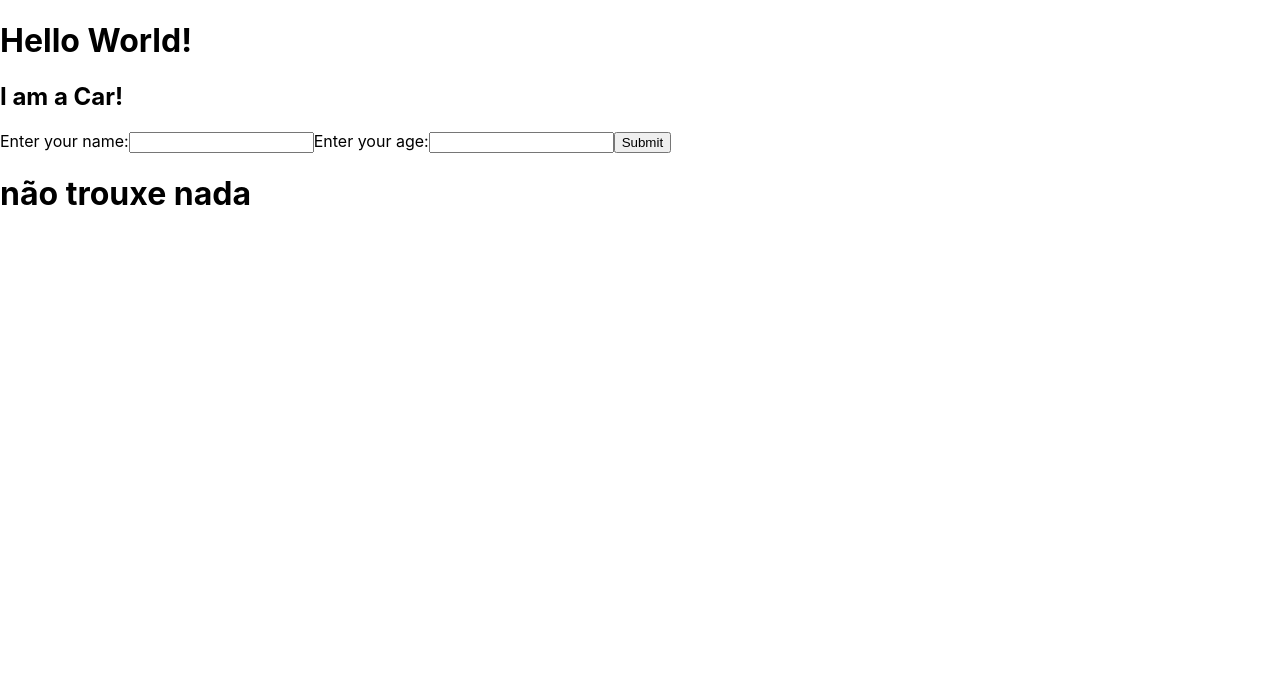
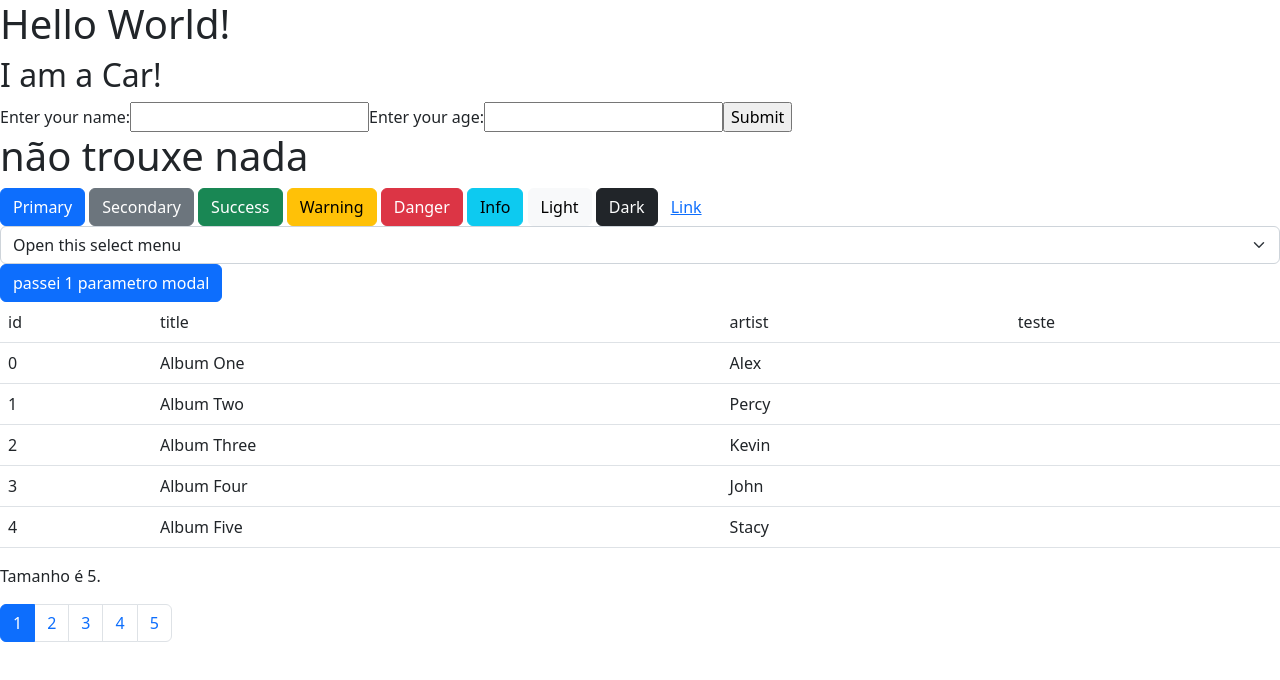
Before and after one commit to eduarauj0/reactWeb, a React (Create React App) app: page / in a window 1280 px wide. Shown: the top 680 px of the page. Built offline with nearby package versions, Linux system fonts and the light colour scheme; no server answers.

Commit message:
Signed-off-by: EDUARDO FRANCISCO ARAUJO <s17072@sescpr.com.br>

```diff
--- a/package.json
+++ b/package.json
@@ -7,7 +7,9 @@
     "@testing-library/react": "^13.4.0",
     "@testing-library/user-event": "^13.5.0",
     "axios": "^1.3.4",
+    "bootstrap": "^5.2.3",
     "react": "^18.2.0",
+    "react-bootstrap": "^2.7.2",
     "react-dom": "^18.2.0",
     "react-scripts": "5.0.1",
     "web-vitals": "^2.1.4"
--- a/src/App.js
+++ b/src/App.js
@@ -4,6 +4,10 @@ import Car from './teste';
 import Login from './login';
 import Formulario from './formulario';
 import Ajax from './ajax';
+import Bootstrap from './bootstrap';
+import Popup from './popup';
+import Grid from './grid';
+
 
 function App() {
   return (
@@ -12,6 +16,9 @@ function App() {
 	  <div><Car brand="Ford" /></div>
 	  <div><Formulario/></div>
 	  <div><Ajax/></div>
+	  <div><Bootstrap/></div>
+	  <div><Popup parametro1="passei 1 parametro"/></div>
+	  <div><Grid /></div>
     </div>
   );
 }
--- /dev/null
+++ b/src/bootstrap.js
@@ -0,0 +1,29 @@
+import Button from 'react-bootstrap/Button';
+import { useState } from 'react';
+import ReactDOM from 'react-dom/client';
+import Form from 'react-bootstrap/Form';
+
+function Bootstrap() {
+
+  return (
+	<div>
+		  <Button variant="primary">Primary</Button>{' '}
+		  <Button variant="secondary">Secondary</Button>{' '}
+		  <Button variant="success">Success</Button>{' '}
+		  <Button variant="warning">Warning</Button>{' '}
+		  <Button variant="danger">Danger</Button>{' '}
+		  <Button variant="info">Info</Button>{' '}
+		  <Button variant="light">Light</Button>{' '}
+		  <Button variant="dark">Dark</Button>
+		  <Button variant="link">Link</Button>
+		<Form.Select aria-label="Default select example">
+		  <option>Open this select menu</option>
+		  <option value="1">One</option>
+		  <option value="2">Two</option>
+		  <option value="3">Three</option>
+		</Form.Select>
+	</div>
+  )
+}
+
+export default Bootstrap;
--- /dev/null
+++ b/src/colunas.js
@@ -0,0 +1,13 @@
+
+function Colunas({data,colunas}) {
+
+  return (
+	<tr >
+		{colunas.map(col =>
+			<td>{data[col['nome']]}</td>
+		)}
+	</tr>
+  );
+}
+
+export default Colunas;
--- /dev/null
+++ b/src/grid.js
@@ -0,0 +1,69 @@
+import Table from 'react-bootstrap/Table';
+import Colunas from './colunas';
+import HeadGrid from './headGrid';
+import Pagination from 'react-bootstrap/Pagination';
+
+function Grid() {
+	const colunas = [{nome:'id'},{nome:'title'},{nome:'artist'},{nome:'teste'}];
+	const albums = [
+    {
+      id: 0,
+      title: 'Album One',
+      artist: 'Alex'
+    },
+    {
+      id: 1,
+      title: 'Album Two',
+      artist: 'Percy'
+    },
+    {
+      id: 2,
+      title: 'Album Three',
+      artist: 'Kevin'
+    },
+    {
+      id: 3,
+      title: 'Album Four',
+      artist: 'John'
+    },
+    {
+      id: 4,
+      title: 'Album Five',
+      artist: 'Stacy'
+    }
+  ];
+  const length = albums.length;
+  let active = 1;
+  let items = [];
+
+  for (let number = 1; number <= 5; number++) {
+				  items.push(
+					<Pagination.Item key={number} active={number === active}>
+					  {number}
+					</Pagination.Item>,
+				  );
+				}
+
+
+
+  return (
+  <div>
+		<Table responsive>
+		  <thead>
+			<HeadGrid colunas={colunas} />
+		  </thead>
+		  <tbody>
+				{albums.map(item =>
+					<Colunas data={item} colunas={colunas} />
+				)}
+		  </tbody>
+		</Table>
+
+                <p>Tamanho é { length }.</p>
+				<Pagination>{items}</Pagination>
+            </div>
+
+  );
+}
+
+export default Grid;
--- /dev/null
+++ b/src/headGrid.js
@@ -0,0 +1,13 @@
+
+function HeadGrid({colunas}) {
+
+  return (
+	<tr >
+		{colunas.map(col =>
+			<td>{col['nome']}</td>
+		)}
+	</tr>
+  );
+}
+
+export default HeadGrid;
--- a/src/index.js
+++ b/src/index.js
@@ -3,6 +3,11 @@ import ReactDOM from 'react-dom/client';
 import './index.css';
 import App from './App';
 import reportWebVitals from './reportWebVitals';
+
+// Bootstrap CSS
+import "bootstrap/dist/css/bootstrap.min.css";
+// Bootstrap Bundle JS
+import "bootstrap/dist/js/bootstrap.bundle.min";
 
 
 const root = ReactDOM.createRoot(document.getElementById('root'));
--- /dev/null
+++ b/src/popup.js
@@ -0,0 +1,35 @@
+import React, { useState } from 'react';
+import Button from 'react-bootstrap/Button';
+import Modal from 'react-bootstrap/Modal';
+
+function Popup(props) {
+  const [show, setShow] = useState(false);
+
+  const handleClose = () => setShow(false);
+  const handleShow = () => setShow(true);
+
+  return (
+    <>
+      <Button variant="primary" onClick={handleShow}>
+        {props.parametro1} modal
+      </Button>
+
+      <Modal show={show} onHide={handleClose} animation={false} centered>
+        <Modal.Header closeButton>
+          <Modal.Title>Modal heading</Modal.Title>
+        </Modal.Header>
+        <Modal.Body>Woohoo, you're reading this text in a modal!</Modal.Body>
+        <Modal.Footer>
+          <Button variant="secondary" onClick={handleClose}>
+            Close
+          </Button>
+          <Button variant="primary" onClick={handleClose}>
+            Save Changes
+          </Button>
+        </Modal.Footer>
+      </Modal>
+    </>
+  );
+}
+
+export default Popup;
```
Also changed, not shown: src/shoppingList.js (added, +23 -0 lines), src/linhas.js (added), 1 other file (tests, documents, lock files or other folders).
